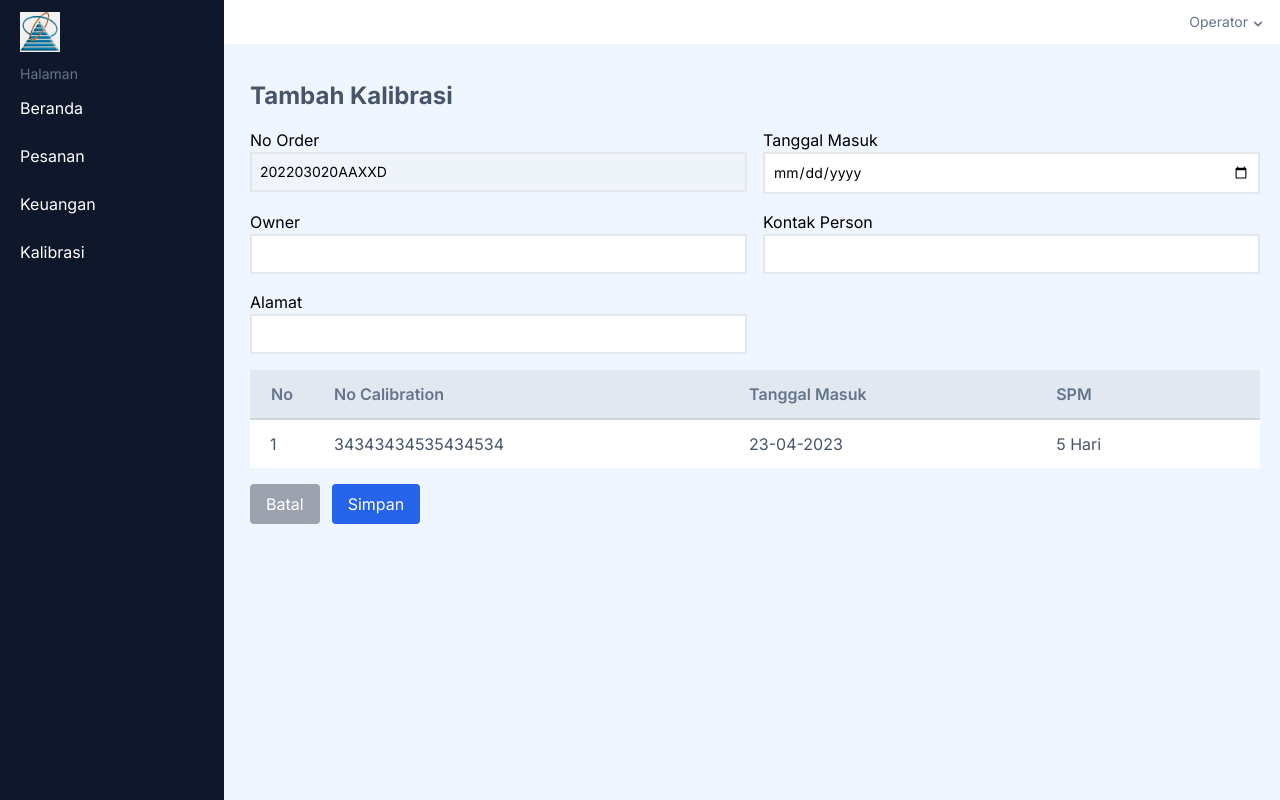
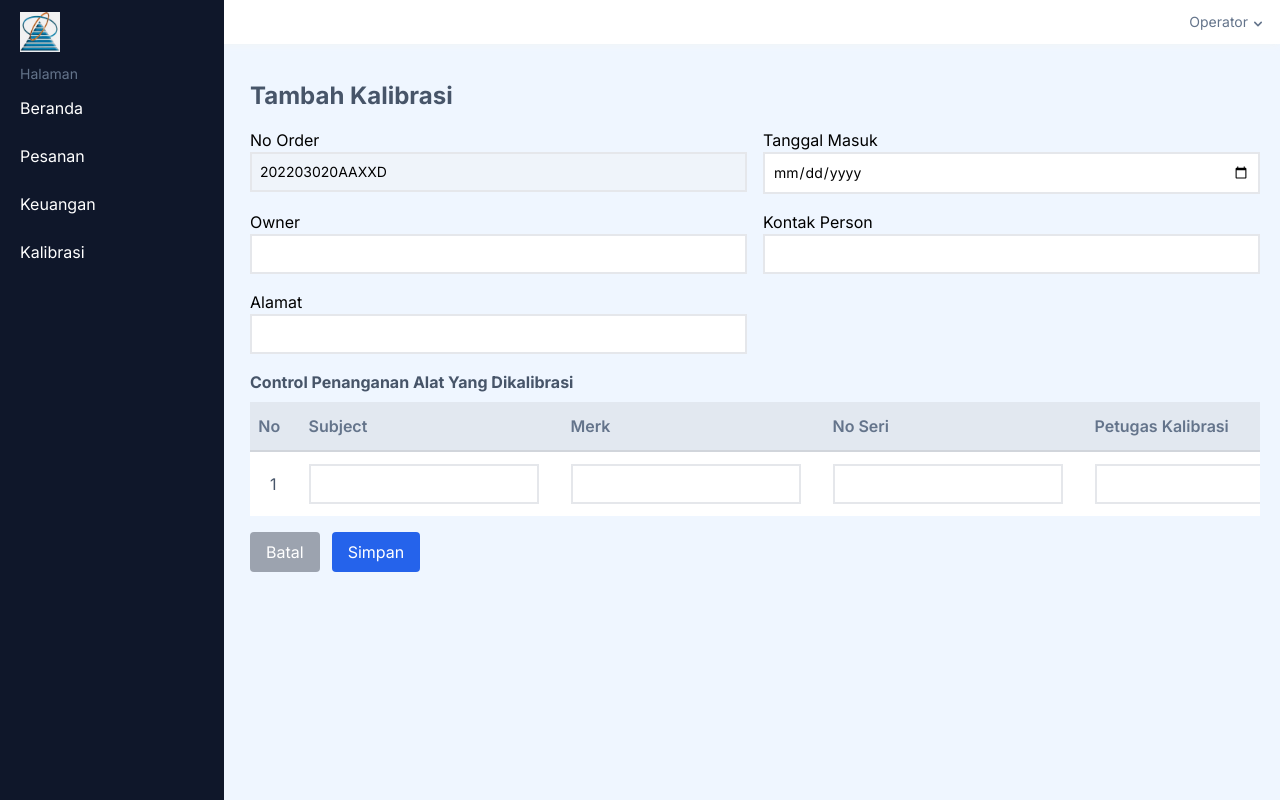
Before and after one commit to khoufstudio/frontend_tracking_app, a Next.js app: page /calibrations/add in a window 1280 px wide. Built offline with nearby package versions, Linux system fonts and the light colour scheme.

Commit message:
add form control penangan alat yang dikalibrasi

```diff
--- a/pages/calibrations/add.tsx
+++ b/pages/calibrations/add.tsx
@@ -30,24 +30,63 @@ const AddCalibration = () => {
           </div>
         </div>
         {/* Control Penanganan Alat Yang Dikalibrasi */}
+        <div className='mb-2 text-slate-600 font-bold'>
+          Control Penanganan Alat Yang Dikalibrasi
+        </div>
         <div className="overflow-x-auto mb-4">
           <table className="w-full">
             <thead className="bg-slate-200">
               <tr className="border-b-gray-300 border-b-2">
                 <td className="text-slate-500 font-semibold w-16 text-center">No</td>
-                <td className="p-3 pl-5 text-slate-500 font-semibold">No Calibration</td>
-                <td className="p-3 pl-5 text-slate-500 font-semibold">Tanggal Masuk</td>
-                <td className="p-3 pl-5 text-slate-500 font-semibold">SPM</td>
-                <td className="p-3 pl-5 text-slate-500 font-semibold"></td>
+                <td className="p-3 pl-5 text-slate-500 font-semibold">Subject</td>
+                <td className="p-3 pl-5 text-slate-500 font-semibold">Merk</td>
+                <td className="p-3 pl-5 text-slate-500 font-semibold">No Seri</td>
+                <td className="p-3 pl-5 text-slate-500 font-semibold">Petugas Kalibrasi</td>
+                <td className="p-3 pl-5 text-slate-500 font-semibold">Tgl Selesai Kalibrasi</td>
+                <td className="p-3 pl-5 text-slate-500 font-semibold">Keterangan *)</td>
+                <td className="p-3 pl-5 text-slate-500 font-semibold">Typist</td>
+                <td className="p-3 pl-5 text-slate-500 font-semibold">No Sertifikat</td>
+                <td className="p-3 pl-5 text-slate-500 font-semibold">Tgl Pengambilan Alat</td>
+                <td className="p-3 pl-5 text-slate-500 font-semibold">Pickup alat (Acc Admin)</td>
+                <td className="p-3 pl-5 text-slate-500 font-semibold">Diketahui</td>
               </tr>
             </thead>
             <tbody className='bg-white'>
               <tr>
                 <td className="p-3 pl-5 text-slate-600">1</td>
-                <td className="p-3 pl-5 text-slate-600">34343434535434534</td>
-                <td className="p-3 pl-5 text-slate-600">23-04-2023</td>
-                <td className="p-3 pl-5 text-slate-600">5 Hari</td>
-                <td className="p-3 pl-5 text-slate-600"></td>
+                <td className="p-3 pl-5 text-slate-600">
+                  <input className="border-2 p-2 text-sm" type="text" value="" />
+                </td>
+                <td className="p-3 pl-5 text-slate-600">
+                  <input className="border-2 p-2 text-sm" type="text" value="" />
+                </td>
+                <td className="p-3 pl-5 text-slate-600">
+                  <input className="border-2 p-2 text-sm" type="text" value="" />
+                </td>
+                <td className="p-3 pl-5 text-slate-600">
+                  <input className="border-2 p-2 text-sm" type="text" value="" />
+                </td>
+                <td className="p-3 pl-5 text-slate-600">
+                  <input className="border-2 p-2 text-sm" type="text" value="" />
+                </td>
+                <td className="p-3 pl-5 text-slate-600">
+                  <input className="border-2 p-2 text-sm" type="text" value="" />
+                </td>
+                <td className="p-3 pl-5 text-slate-600">
+                  <input className="border-2 p-2 text-sm" type="text" value="" />
+                </td>
+                <td className="p-3 pl-5 text-slate-600">
+                  <input className="border-2 p-2 text-sm" type="text" value="" />
+                </td>
+                <td className="p-3 pl-5 text-slate-600">
+                  <input className="border-2 p-2 text-sm" type="text" value="" />
+                </td>
+                <td className="p-3 pl-5 text-slate-600">
+                  <input className="border-2 p-2 text-sm" type="text" value="" />
+                </td>
+                <td className="p-3 pl-5 text-slate-600">
+                  <input className="border-2 p-2 text-sm" type="text" value="" />
+                </td>
               </tr>
             </tbody>
           </table>
```
